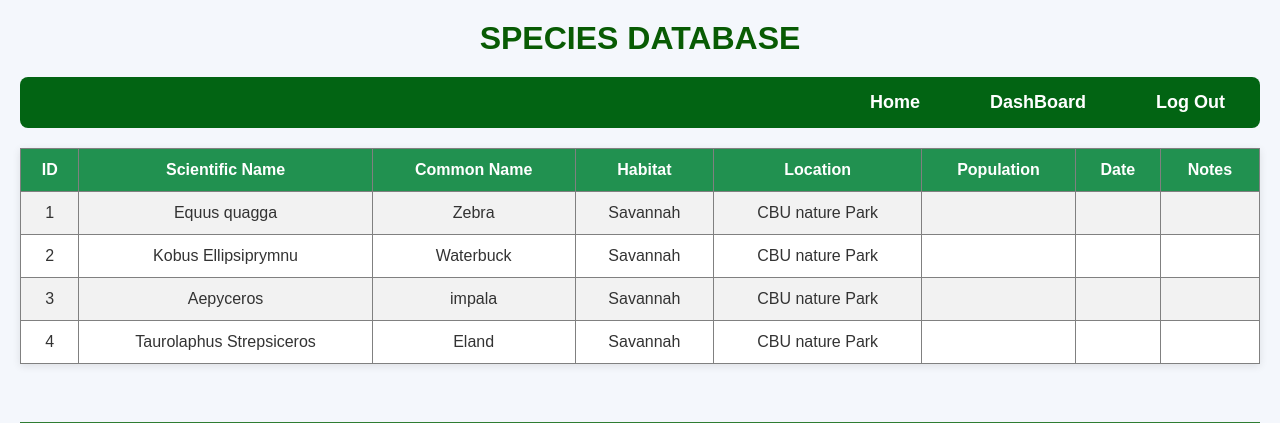
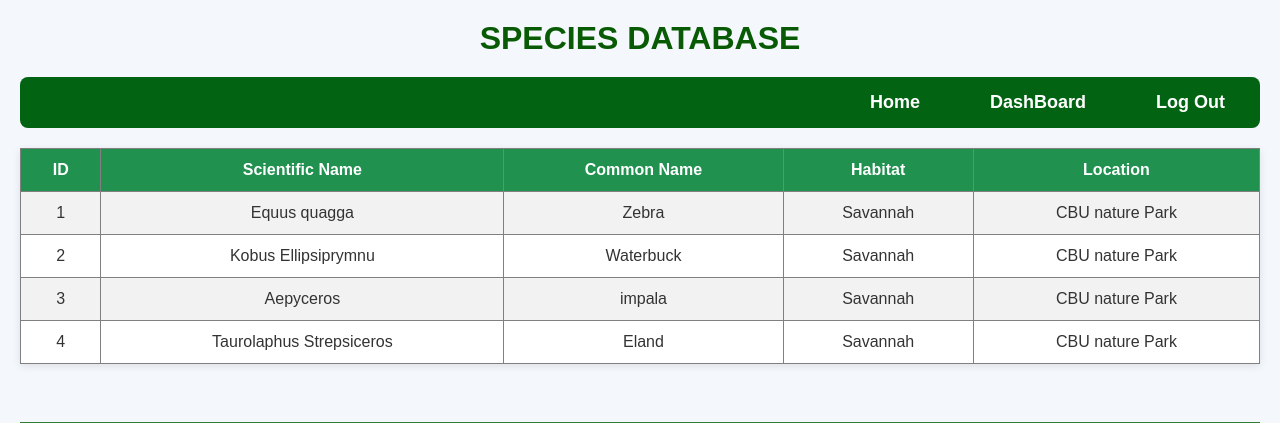
Before and after one commit to jeromyngoma1738/Biodiversity-System-, a Flask app: page /view_species in a window 1280 px wide. Shown: the top 423 px of the page. Run offline with Flask 3, Linux system fonts and the light colour scheme.

Commit message:
view species

```diff
--- a/templates/view_species.html
+++ b/templates/view_species.html
@@ -29,9 +29,7 @@ SPECIES DATABASE
         <th>Common Name</th>
         <th>Habitat</th>
         <th>Location</th>
-        <th>Population</th>
-        <th>Date</th>
-        <th>Notes</th>
+
     </tr>
 
     {% for species in species_list %}
@@ -41,9 +39,7 @@ SPECIES DATABASE
         <td>{{ species.specie_Common_Name}}</td>
         <td>{{ species.specie_Habitat}}</td>
         <td>{{ species.location }}</td>
-        <td>{{ species.population_Count }}</td>
-        <td>{{ species.date_Created }}</td>
-        <td>{{ species.notes }}</td>
+
     </tr>
     {% endfor %}
 
```
